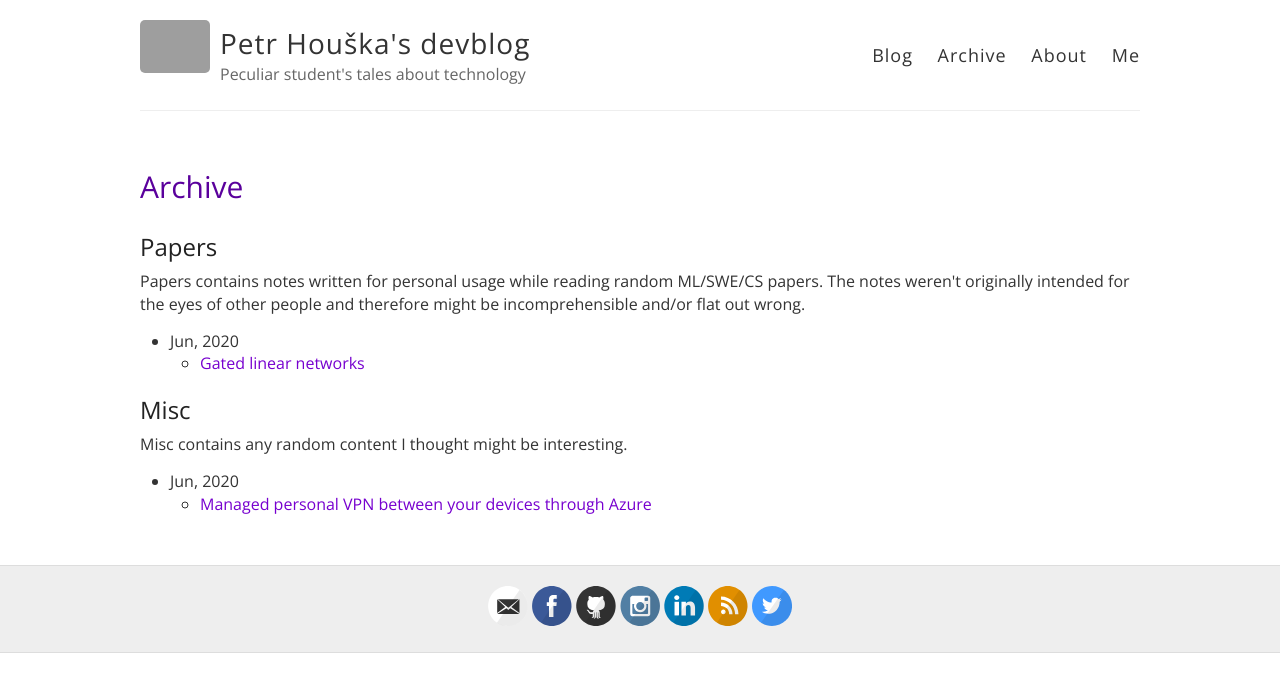
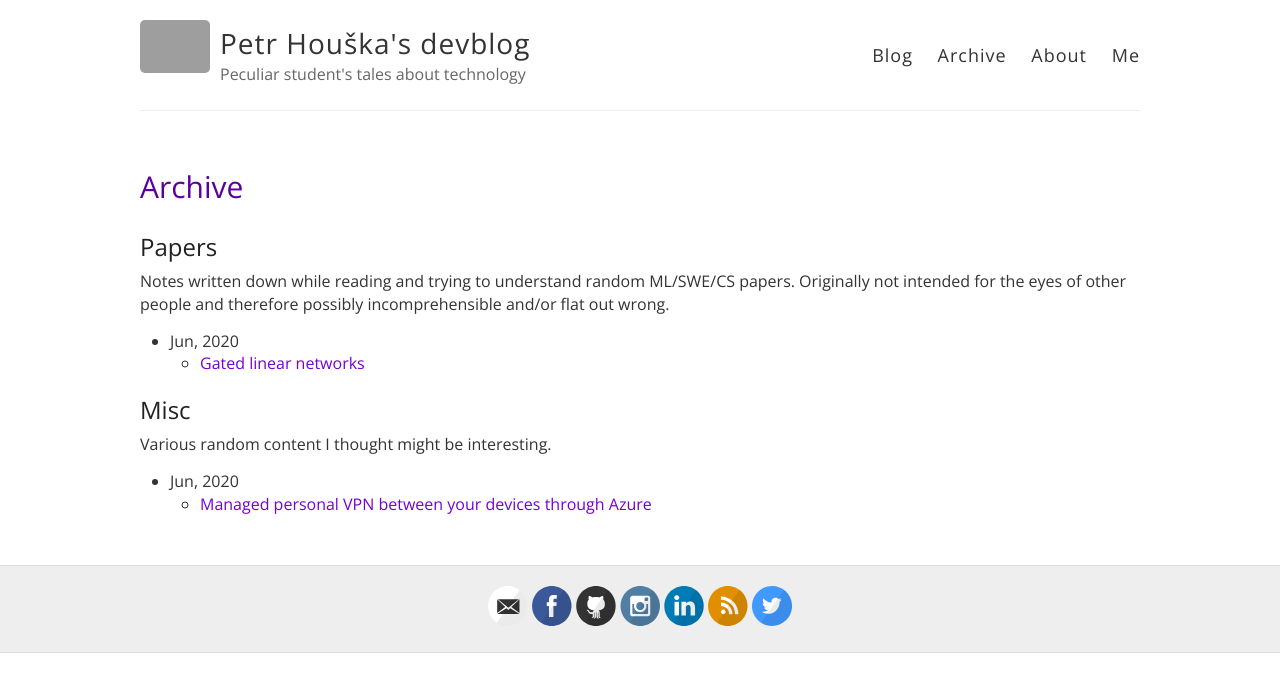
Before and after one commit to petrroll/devblog, a Jekyll site: the page built from archive.html, in a window 1280 px wide. Shown: the top 692 px of the page. Built offline with Jekyll 4.4.1, drawn with Linux system fonts in a browser that asks for light colours; grey boxes are pictures that could not be loaded.

Commit message:
Update archive descriptions.

```diff
--- a/archive.html
+++ b/archive.html
@@ -6,10 +6,10 @@ title: Archive
 
 <div id="archives">
   {% capture category_name %}papers{% endcapture %}
-  {% capture category_desc %}{{category_name | capitalize}} contains notes written for personal usage while reading random ML/SWE/CS papers. The notes weren't originally intended for the eyes of other people and therefore might be incomprehensible and/or flat out wrong. {% endcapture %}
+  {% capture category_desc %}Notes written down while reading and trying to understand random ML/SWE/CS papers. Originally not intended for the eyes of other people and therefore possibly incomprehensible and/or flat out wrong. {% endcapture %}
   {% include archive-category.html %}
 
   {% capture category_name %}misc{% endcapture %}
-  {% capture category_desc %}{{category_name | capitalize}} contains any random content I thought might be interesting. {% endcapture %}
+  {% capture category_desc %}Various random content I thought might be interesting. {% endcapture %}
   {% include archive-category.html %}
 </div>
```
